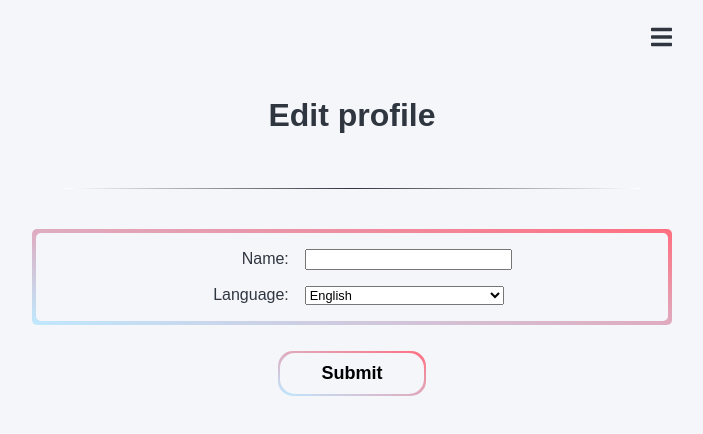
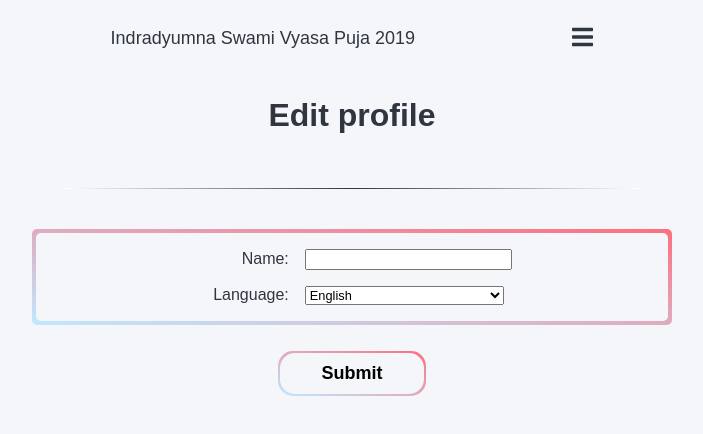
Before and after one commit to madhavgharmalkar/ids-vyas-puja, a Next.js app: page /profile in a window 1280 px wide. Shown: the top 434 px of the page, without its empty margins (288-991 px from the left). Built offline with nearby package versions, Linux system fonts and the light colour scheme; no server answers.

Commit message:
small ui changes

```diff
--- a/components/header.jsx
+++ b/components/header.jsx
@@ -24,7 +24,10 @@ const Header = (props) => {
     return (
         <header className={navOpen ? 'open' : ''}>
             <div className="ids-header">
-            <div className="bars"><FontAwesomeIcon icon={faBars} onClick={() => toggleNav(!navOpen)}/></div>
+                <div className="title">
+                    Indradyumna Swami Vyasa Puja 2019
+                </div>
+                <div className="bars"><FontAwesomeIcon icon={faBars} onClick={() => toggleNav(!navOpen)}/>
                     {
                         navOpen &&
                         <div className="links">
@@ -41,6 +44,7 @@ const Header = (props) => {
                         </div>
                     }
                 </div>
+            </div>
         </header>
     )
 }
--- a/styles/header.scss
+++ b/styles/header.scss
@@ -13,13 +13,19 @@ header {
         margin: auto;
 
         display: flex;
-        align-items: flex-end;
-        flex-direction: column;
+        align-items: center;
+        justify-content: space-around;
+        flex-direction: row;
+
+        .title {
+            max-width: 50%;
+            font-size: 18px;
+            text-align: left;
+        }
 
         .bars {
             align-self: flex-end;
             cursor: pointer;
-        }
 
             .links {
                 display: flex;
@@ -39,12 +45,9 @@ header {
                 }
             }
         }
-
-
-
+    }
 
     &.open {
-
         @include ids-gradient-bg;
         background-size: cover;
         background-position: center;
```
Lines whose indentation alone changed are shown as unchanged.
